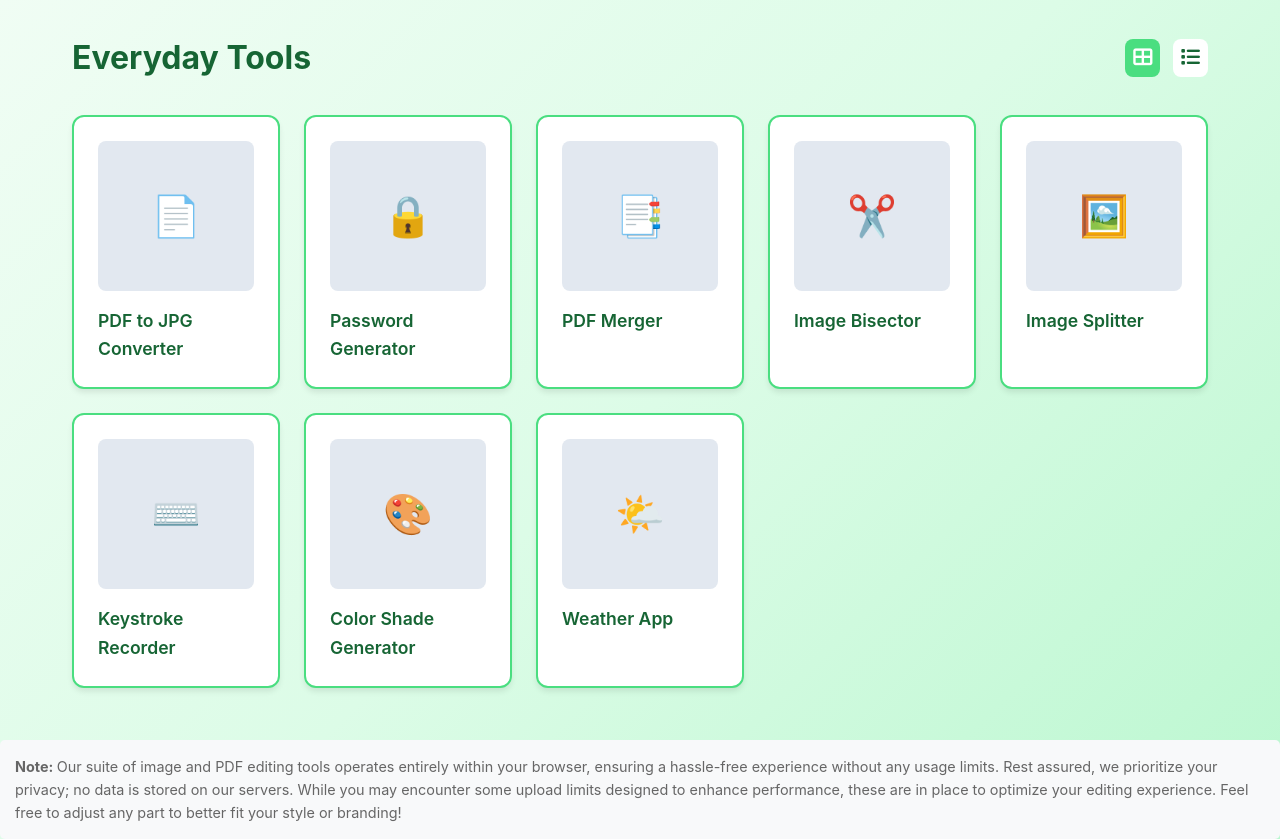
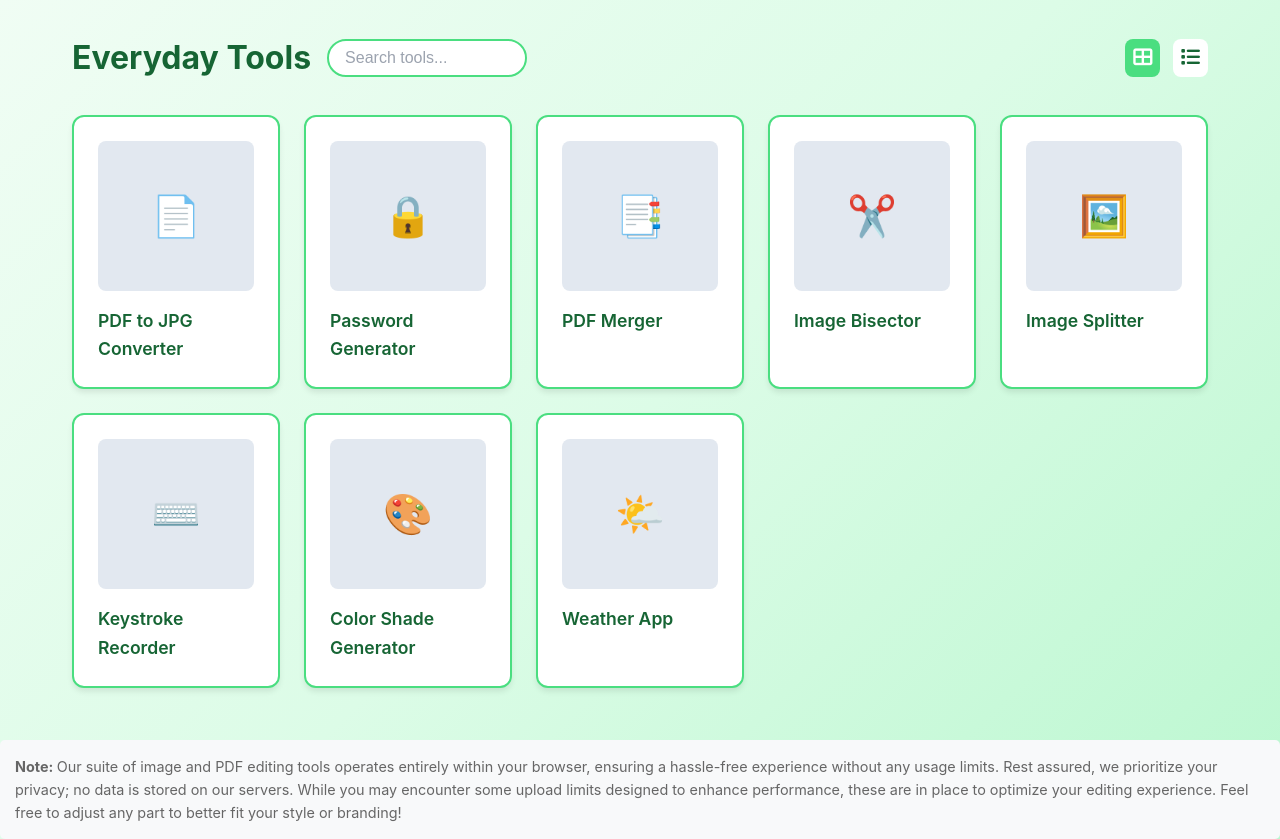
Before and after one commit to imyoga/everyday-tools, a plain HTML site: page index.html in a window 1280 px wide. Drawn offline with Linux system fonts and the light colour scheme.

Commit message:
search bar added

```diff
--- a/index.html
+++ b/index.html
@@ -13,7 +13,12 @@
   <body>
     <div class="container">
       <header>
-        <h1>Everyday Tools</h1>
+        <div class="header-content">
+          <h1>Everyday Tools</h1>
+          <div class="search-container">
+            <input type="text" id="searchInput" placeholder="Search tools..." />
+          </div>
+        </div>
         <div class="view-toggle">
           <button id="gridView" class="active">
             <i class="fas fa-th-large"></i>
--- a/script.js
+++ b/script.js
@@ -1,10 +1,20 @@
 import { tools } from './data.js';
+
+let filteredTools = [...tools];
+
+function filterTools(searchText) {
+    searchText = searchText.toLowerCase();
+    filteredTools = tools.filter(tool =>
+        tool.title.toLowerCase().includes(searchText)
+    );
+    renderTools();
+}
 
 function renderTools() {
     const container = document.getElementById('toolsContainer');
     container.innerHTML = '';
 
-    tools.forEach(tool => {
+    filteredTools.forEach(tool => {
         const card = document.createElement('a');
         card.href = tool.url;
         card.className = 'tool-card';
@@ -41,3 +51,9 @@ listViewBtn.addEventListener('click', () => {
 
 // Initial render
 renderTools();
+
+// Search functionality
+const searchInput = document.getElementById('searchInput');
+searchInput.addEventListener('input', (e) => {
+    filterTools(e.target.value);
+});
--- a/styles.css
+++ b/styles.css
@@ -35,9 +35,41 @@ header {
     margin-bottom: 2rem;
 }
 
+.header-content {
+    display: flex;
+    align-items: center;
+    gap: 1rem;
+}
+
 h1 {
     font-size: 2rem;
     color: var(--text-color);
+}
+
+.search-container {
+    position: relative;
+}
+
+#searchInput {
+    padding: 0.5rem 1rem;
+    border: 2px solid var(--primary-color);
+    border-radius: 20px;
+    font-size: 1rem;
+    width: 200px;
+    background-color: var(--card-background);
+    color: var(--text-color);
+    outline: none;
+    transition: all 0.3s ease;
+}
+
+#searchInput:focus {
+    border-color: var(--secondary-color);
+    box-shadow: 0 0 5px rgba(74, 222, 128, 0.3);
+    width: 220px;
+}
+
+#searchInput::placeholder {
+    color: #9ca3af;
 }
 
 .view-toggle button {
```
